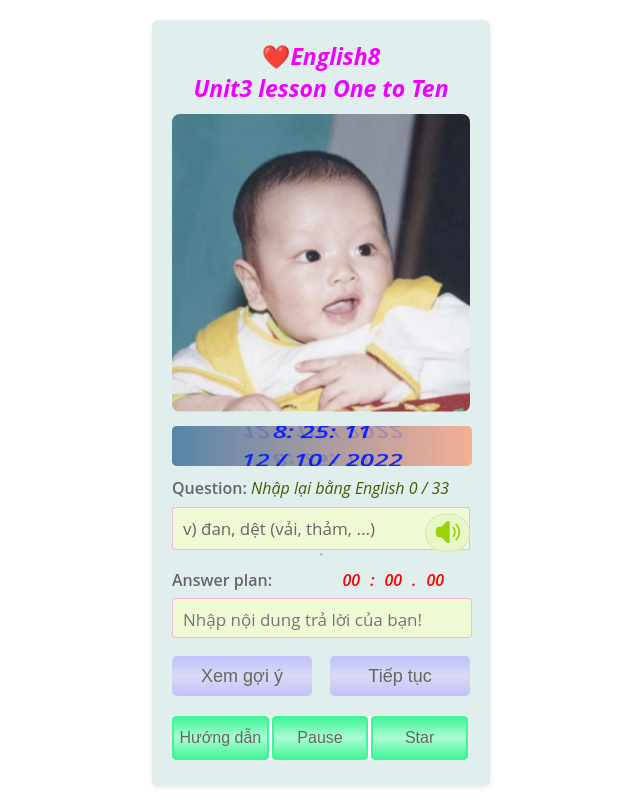
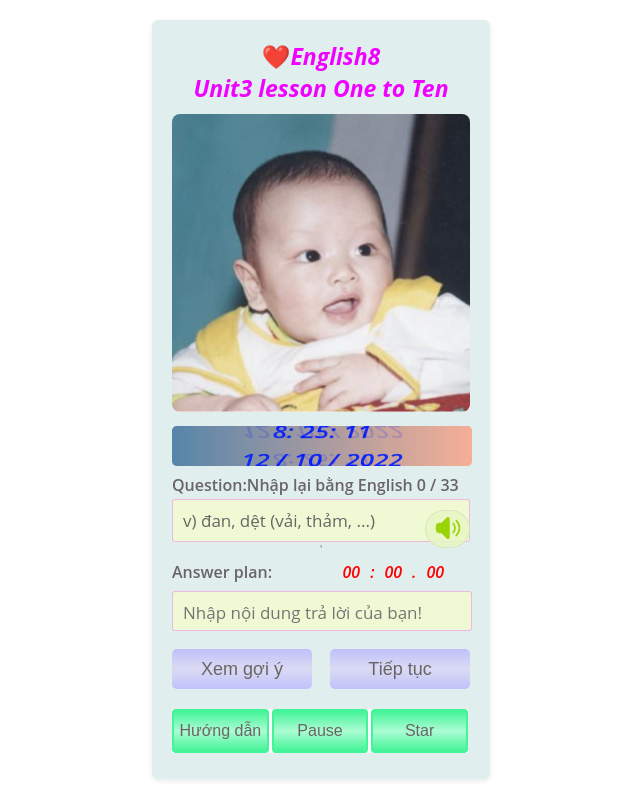
Before and after one commit to xuanphao19/English8A6_Unit3, a plain HTML site: page index.html in a window 1280 px wide. Shown: the whole page, without its empty margins (319-959 px from the left). Drawn offline with Linux system fonts and the light colour scheme.

Commit message:
Add files via upload

```diff
--- a/assets/css/main.css
+++ b/assets/css/main.css
@@ -165,7 +165,7 @@
 .audioQuestions {
   position: absolute;
   right: 0px;
-  bottom: 12px;
+  top: 84px;
   width: 45px;
   height: 38px;
   border-radius: 999px;
@@ -253,12 +253,23 @@
   border-color: #f33a58;
 }
 
-.lengthArr {
+.App-group .App-label {
+  display: flex;
+  align-items: center;
+}
+
+.lengthArr pre {
   color: #415d00;
-  font-size: 1.6rem;
+  font-size: 1.8rem;
+  text-align: right;
   font-style: italic;
   font-weight: 400;
+  font-family: "Open Sans", sans-serif;
   line-height: 1.6;
+}
+
+.lengthArr {
+  flex-grow: 1;
 }
 
 #submitResult,
```
